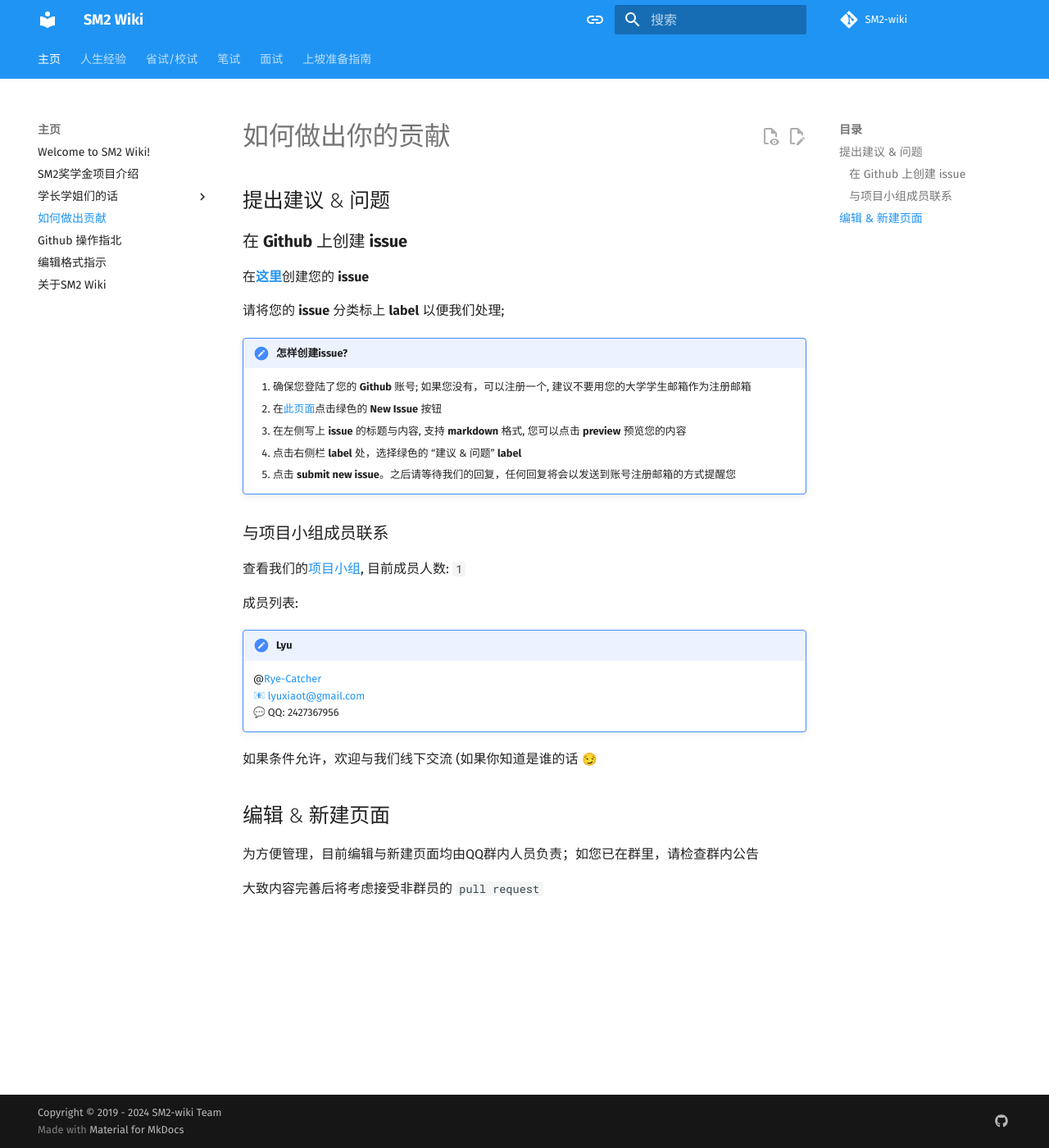
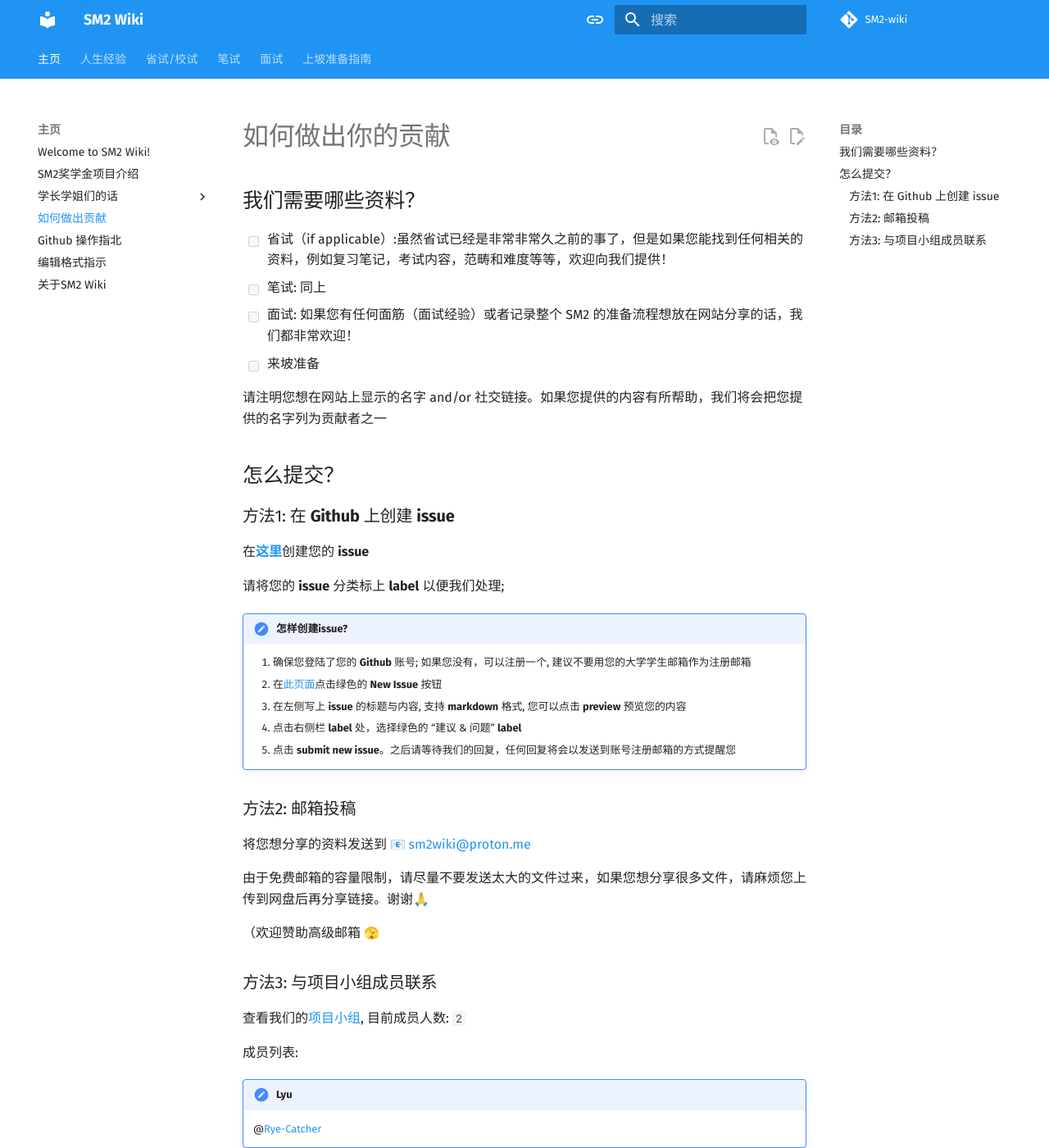
Before and after one commit to SM2-wiki/SM2-wiki, an MkDocs documentation site: the page built from docs/intro/htc.md, in a window 1280 px wide and 1400 px high. Shown: the whole window at 82% size. Built offline with MkDocs 1.6.1 and Material for MkDocs 9.7.7, drawn with Linux system fonts in a browser that asks for light colours; emoji names are drawn with the system emoji font; comment, search, counter and statistics services are not loaded; some of the changed text lies outside the part shown.

Commit message:
Update how to contribue.md

```diff
--- a/docs/intro/htc.md
+++ b/docs/intro/htc.md
@@ -3,9 +3,18 @@ web: https://github.com/SM2-wiki/SM2-wiki/new/master/docs/intro
 
 # 如何做出你的贡献
 
-## 提出建议 & 问题
+## 我们需要哪些资料？
 
-### 在 **Github** 上创建 **issue**
+- [ ] 省试（if applicable）:虽然省试已经是非常非常久之前的事了，但是如果您能找到任何相关的资料，例如复习笔记，考试内容，范畴和难度等等，欢迎向我们提供！
+- [ ] 笔试: 同上
+- [ ] 面试: 如果您有任何面筋（面试经验）或者记录整个 SM2 的准备流程想放在网站分享的话，我们都非常欢迎！
+- [ ] 来坡准备
+
+请注明您想在网站上显示的名字 and/or 社交链接。如果您提供的内容有所帮助，我们将会把您提供的名字列为贡献者之一
+
+## 怎么提交？
+
+### 方法1: 在 **Github** 上创建 **issue**
 
 在[**这里**](https://github.com/SM2-wiki/SM2-wiki/issues)创建您的 **issue**
 
@@ -18,23 +27,24 @@ web: https://github.com/SM2-wiki/SM2-wiki/new/master/docs/intro
     3. 点击右侧栏 **label** 处，选择绿色的 “建议 & 问题” **label**
     4. 点击 **submit new issue**。之后请等待我们的回复，任何回复将会以发送到账号注册邮箱的方式提醒您
 
-### 与项目小组成员联系
+### 方法2: 邮箱投稿
 
-查看我们的[项目小组](https://github.com/SM2-wiki), 目前成员人数: ``1``
+将您想分享的资料发送到 :email: sm2wiki@proton.me
+
+由于免费邮箱的容量限制，请尽量不要发送太大的文件过来，如果您想分享很多文件，请麻烦您上传到网盘后再分享链接。谢谢🙏
+
+（欢迎赞助高级邮箱 :face_with_peeking_eye:
+
+### 方法3: 与项目小组成员联系
+
+查看我们的[项目小组](https://github.com/SM2-wiki), 目前成员人数: ``2``
 
 成员列表:
 
 !!! note "Lyu"
     @[Rye-Catcher](https://github.com/Rye-Catcher)
-    :email: lyuxiaot@gmail.com
-    :speech_balloon: QQ: 2427367956
 
-如果条件允许，欢迎与我们线下交流 (如果你知道是谁的话 :smirk:
+!!! note "Hu"
+    @[SuibianP](https://github.com/SuibianP)
 
-
-## 编辑 & 新建页面
-
-
-为方便管理，目前编辑与新建页面均由QQ群内人员负责；如您已在群里，请检查群内公告
-
-大致内容完善后将考虑接受非群员的 ``pull request``
+如果条件允许，欢迎与我们线下交流
```
